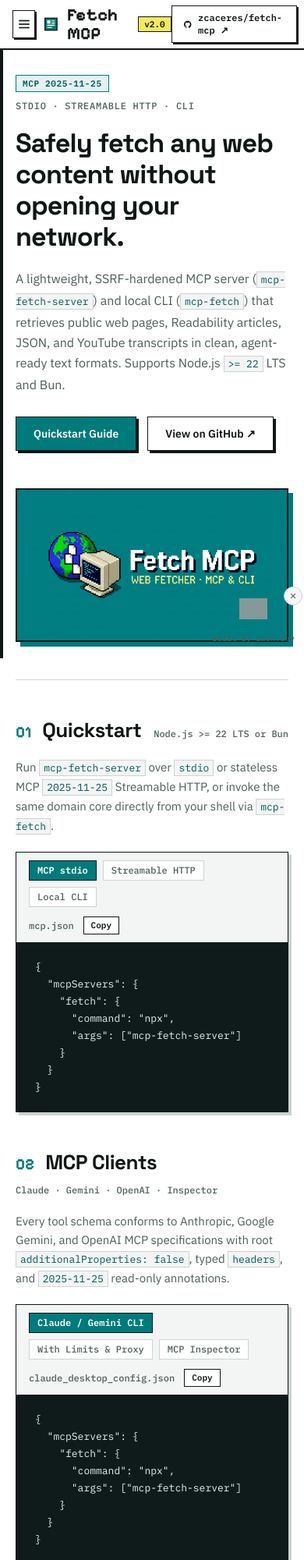
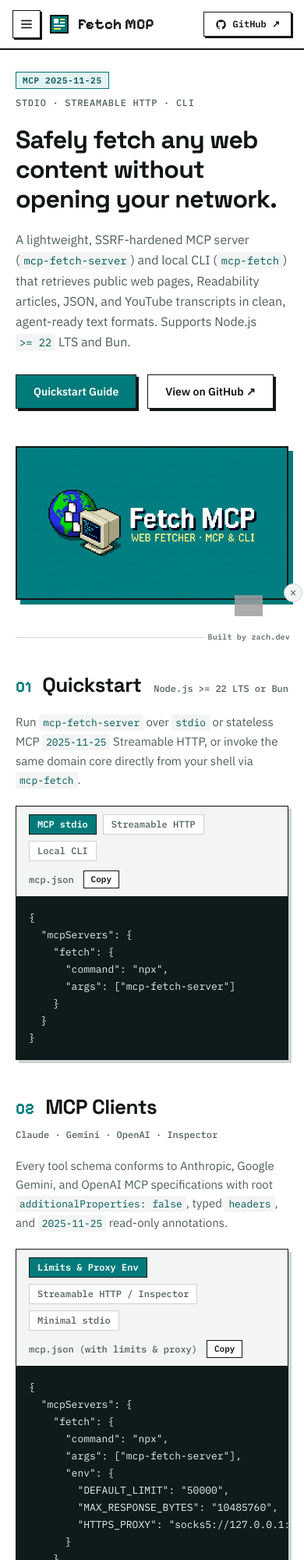
Before and after one commit to zcaceres/fetch-mcp, a website: page site/index.html in a window 390 px wide. Shown: the top 2000 px of the page at 78% size. Drawn offline with Linux system fonts and the light colour scheme; grey boxes are pictures that could not be loaded.

Commit message:
fix(site): resolve desktop statue overlap, mobile drawer shadow, inline code wrapping, and duplicate default tab

```diff
--- a/site/index.html
+++ b/site/index.html
@@ -82,7 +82,8 @@
               d="M12 2C6.477 2 2 6.484 2 12.017c0 4.425 2.865 8.18 6.839 9.504.5.092.682-.217.682-.483 0-.237-.008-.868-.013-1.703-2.782.605-3.369-1.343-3.369-1.343-.454-1.158-1.11-1.466-1.11-1.466-.908-.62.069-.608.069-.608 1.003.07 1.53 1.032 1.53 1.032.892 1.53 2.341 1.088 2.91.832.092-.647.35-1.088.636-1.338-2.22-.253-4.555-1.113-4.555-4.951 0-1.093.39-1.988 1.029-2.688-.103-.253-.446-1.272.098-2.65 0 0 .84-.27 2.75 1.026A9.564 9.564 0 0112 6.844c.85.004 1.705.115 2.504.337 1.909-1.296 2.747-1.027 2.747-1.027.546 1.379.202 2.398.1 2.651.64.7 1.028 1.595 1.028 2.688 0 3.848-2.339 4.695-4.566 4.943.359.309.678.92.678 1.855 0 1.338-.012 2.419-.012 2.747 0 .268.18.58.688.482A10.019 10.019 0 0022 12.017C22 6.484 17.522 2 12 2z"
             />
           </svg>
-          <span>zcaceres/fetch-mcp ↗</span>
+          <span class="github-pill-full">zcaceres/fetch-mcp ↗</span>
+          <span class="github-pill-short">GitHub ↗</span>
         </a>
       </nav>
     </header>
@@ -296,20 +297,10 @@ npx mcp-fetch transcript 'https://www.youtube.com/watch?v=jNQXAC9IVRw' --lang en
                   type="button"
                   role="tab"
                   aria-selected="true"
-                  data-tab-target="claude"
-                  data-filename="claude_desktop_config.json"
+                  data-tab-target="env"
+                  data-filename="mcp.json (with limits &amp; proxy)"
                 >
-                  Claude / Gemini CLI
-                </button>
-                <button
-                  class="tab-btn"
-                  type="button"
-                  role="tab"
-                  aria-selected="false"
-                  data-tab-target="env"
-                  data-filename="mcp.json (with proxy)"
-                >
-                  With Limits &amp; Proxy
+                  Limits &amp; Proxy Env
                 </button>
                 <button
                   class="tab-btn"
@@ -319,26 +310,26 @@ npx mcp-fetch transcript 'https://www.youtube.com/watch?v=jNQXAC9IVRw' --lang en
                   data-tab-target="inspector"
                   data-filename="terminal"
                 >
-                  MCP Inspector
+                  Streamable HTTP / Inspector
+                </button>
+                <button
+                  class="tab-btn"
+                  type="button"
+                  role="tab"
+                  aria-selected="false"
+                  data-tab-target="claude"
+                  data-filename="claude_desktop_config.json"
+                >
+                  Minimal stdio
                 </button>
               </div>
               <div class="terminal-actions">
-                <span class="terminal-filename" data-tab-filename>claude_desktop_config.json</span>
+                <span class="terminal-filename" data-tab-filename>mcp.json (with limits &amp; proxy)</span>
                 <button class="copy-btn" type="button" data-copy-block>Copy</button>
               </div>
             </div>
             <div class="terminal-body">
-              <div class="terminal-panel is-active" data-tab-panel="claude">
-                <pre><code>{
-  "mcpServers": {
-    "fetch": {
-      "command": "npx",
-      "args": ["mcp-fetch-server"]
-    }
-  }
-}</code></pre>
-              </div>
-              <div class="terminal-panel" data-tab-panel="env">
+              <div class="terminal-panel is-active" data-tab-panel="env">
                 <pre><code>{
   "mcpServers": {
     "fetch": {
@@ -359,6 +350,16 @@ npx mcp-fetch-server --http --port 3000
 
 # Terminal 2 — connect with stock MCP Inspector
 npx @modelcontextprotocol/inspector --url http://127.0.0.1:3000/mcp</code></pre>
+              </div>
+              <div class="terminal-panel" data-tab-panel="claude">
+                <pre><code>{
+  "mcpServers": {
+    "fetch": {
+      "command": "npx",
+      "args": ["mcp-fetch-server"]
+    }
+  }
+}</code></pre>
               </div>
             </div>
           </div>
@@ -485,7 +486,7 @@ npx @modelcontextprotocol/inspector --url http://127.0.0.1:3000/mcp</code></pre>
           <div class="section-header">
             <div class="section-title-group">
               <span class="section-num">04</span>
-              <h2 class="section-title">Local CLI (<code>mcp-fetch</code>)</h2>
+              <h2 class="section-title">Local CLI</h2>
             </div>
             <span class="section-meta">mcp-fetch &lt;command&gt; &lt;url&gt;</span>
           </div>
--- a/site/styles.css
+++ b/site/styles.css
@@ -68,6 +68,7 @@ body {
   font-family: var(--font-sans);
   font-size: var(--text-base);
   line-height: var(--leading-base);
+  overflow-x: clip;
   -webkit-font-smoothing: antialiased;
   -moz-osx-font-smoothing: grayscale;
 }
@@ -85,19 +86,29 @@ button:focus-visible {
 
 code {
   font-family: var(--font-mono);
-  font-size: var(--text-sm);
+  font-size: 0.86em;
   background-color: var(--color-surface);
-  border: 1px solid var(--color-border);
-  padding: 1px 5px;
+  padding: 2px 5px;
+  border-radius: 2px;
   color: var(--color-teal-dark);
+  white-space: nowrap;
+}
+
+h2 code {
+  background: none;
+  padding: 0;
+  font-size: 0.85em;
+  font-weight: var(--font-weight-semibold);
 }
 
 pre code {
   background: none;
   border: none;
   padding: 0;
+  border-radius: 0;
   color: inherit;
   font-size: inherit;
+  white-space: pre;
 }
 
 /* Top Navbar */
@@ -338,6 +349,10 @@ pre code {
   text-decoration: underline;
 }
 
+.github-pill-short {
+  display: none;
+}
+
 /* Main Editorial Column */
 .main-content {
   flex: 1;
@@ -345,8 +360,8 @@ pre code {
   display: flex;
   flex-direction: column;
   gap: 64px;
-  padding: 56px 72px 72px 72px;
-  max-width: 1180px;
+  padding: 56px 128px 72px 72px;
+  max-width: 1120px;
 }
 
 /* Hero Section */
@@ -476,6 +491,8 @@ pre code {
   display: flex;
   flex-direction: column;
   gap: 20px;
+  min-width: 0;
+  max-width: 100%;
 }
 
 .section-header {
@@ -531,6 +548,8 @@ pre code {
   display: flex;
   flex-direction: column;
   width: 100%;
+  min-width: 0;
+  max-width: 100%;
   border: 1.5px solid var(--color-ink);
   box-shadow: 4px 4px 0px var(--color-border);
   overflow: hidden;
@@ -799,9 +818,9 @@ pre code {
 }
 
 /* Responsive */
-@media (max-width: 1120px) {
+@media (max-width: 1280px) {
   .main-content {
-    padding: 40px 40px 64px 40px;
+    padding: 48px 56px 64px 48px;
   }
 
   .hero {
@@ -820,12 +839,24 @@ pre code {
     padding: 0 var(--spacing-4);
   }
 
+  .topbar-nav {
+    gap: 12px;
+  }
+
   .menu-toggle {
     display: inline-flex;
   }
 
   .topbar-nav-link {
     display: none;
+  }
+
+  .github-pill-full {
+    display: none;
+  }
+
+  .github-pill-short {
+    display: inline;
   }
 
   .sidebar {
@@ -835,11 +866,11 @@ pre code {
     z-index: 35;
     transform: translateX(-100%);
     transition: transform 0.18s ease;
-    box-shadow: 4px 0px 0px var(--color-ink);
   }
 
   .sidebar.is-open {
     transform: translateX(0);
+    box-shadow: 4px 0px 0px var(--color-ink);
   }
 
   .sidebar-backdrop.is-open {
@@ -851,13 +882,18 @@ pre code {
   }
 
   .main-content {
-    padding: 32px 20px 56px 20px;
-    gap: 48px;
+    padding: 28px 20px 88px 20px;
+    gap: 44px;
+    width: 100%;
   }
 
   .hero-title {
-    font-size: 34px;
-    line-height: 40px;
+    font-size: 32px;
+    line-height: 38px;
+  }
+
+  .terminal-body {
+    padding: 16px;
   }
 
   .spec-row {
@@ -873,6 +909,16 @@ pre code {
 
   .callout {
     flex-direction: column;
+  }
+}
+
+@media (max-width: 420px) {
+  .brand-wordmark {
+    font-size: 19px;
+  }
+
+  .topbar .badge-highlight {
+    display: none;
   }
 }
 
@@ -945,6 +991,9 @@ pre code {
   font-size: 12px;
   font-weight: var(--font-weight-semibold);
   color: var(--color-ink-muted);
+  background: rgba(255, 255, 255, 0.92);
+  padding: 2px 6px;
+  border-radius: 2px;
   letter-spacing: 0.02em;
   white-space: nowrap;
 }
```
